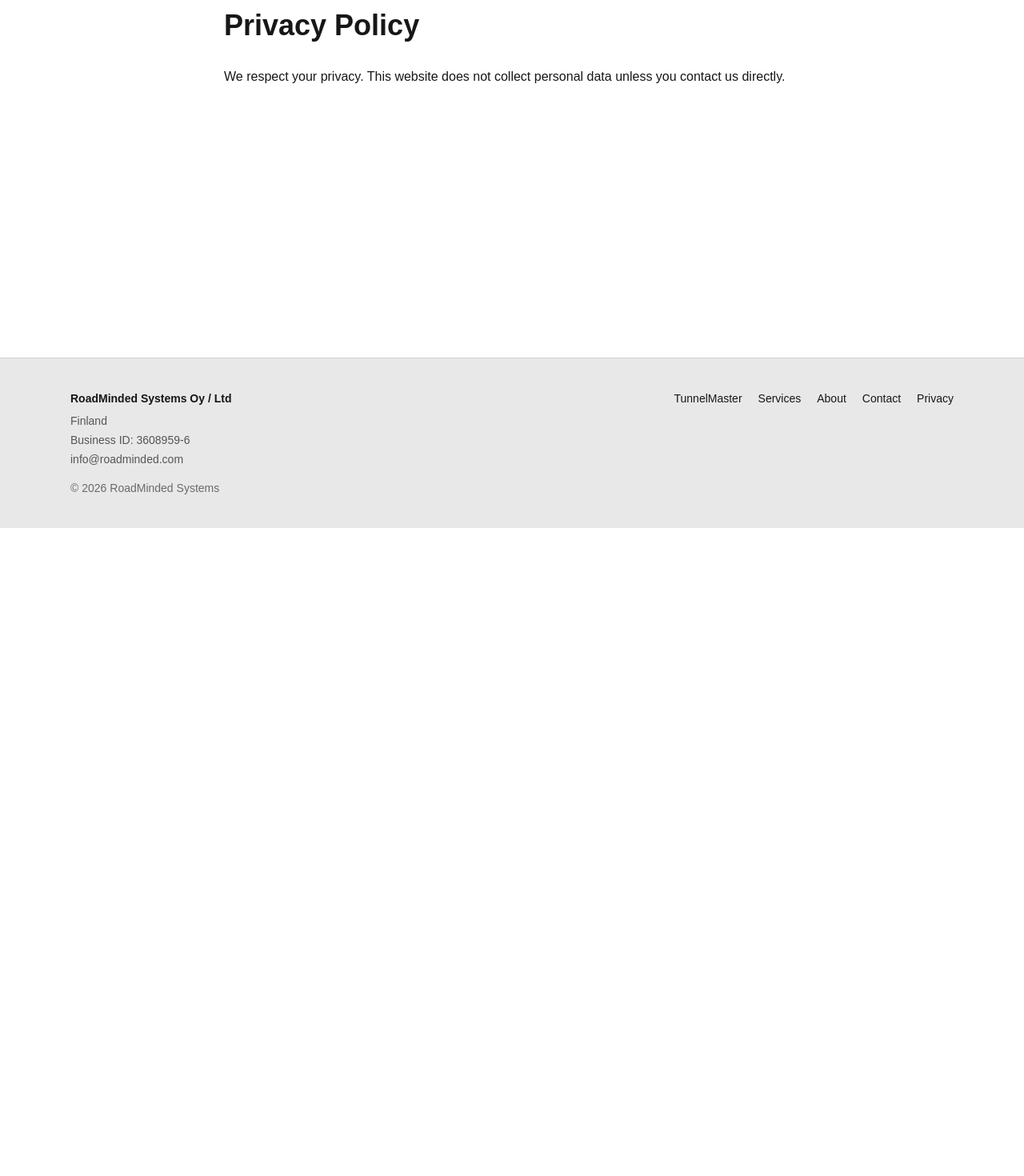
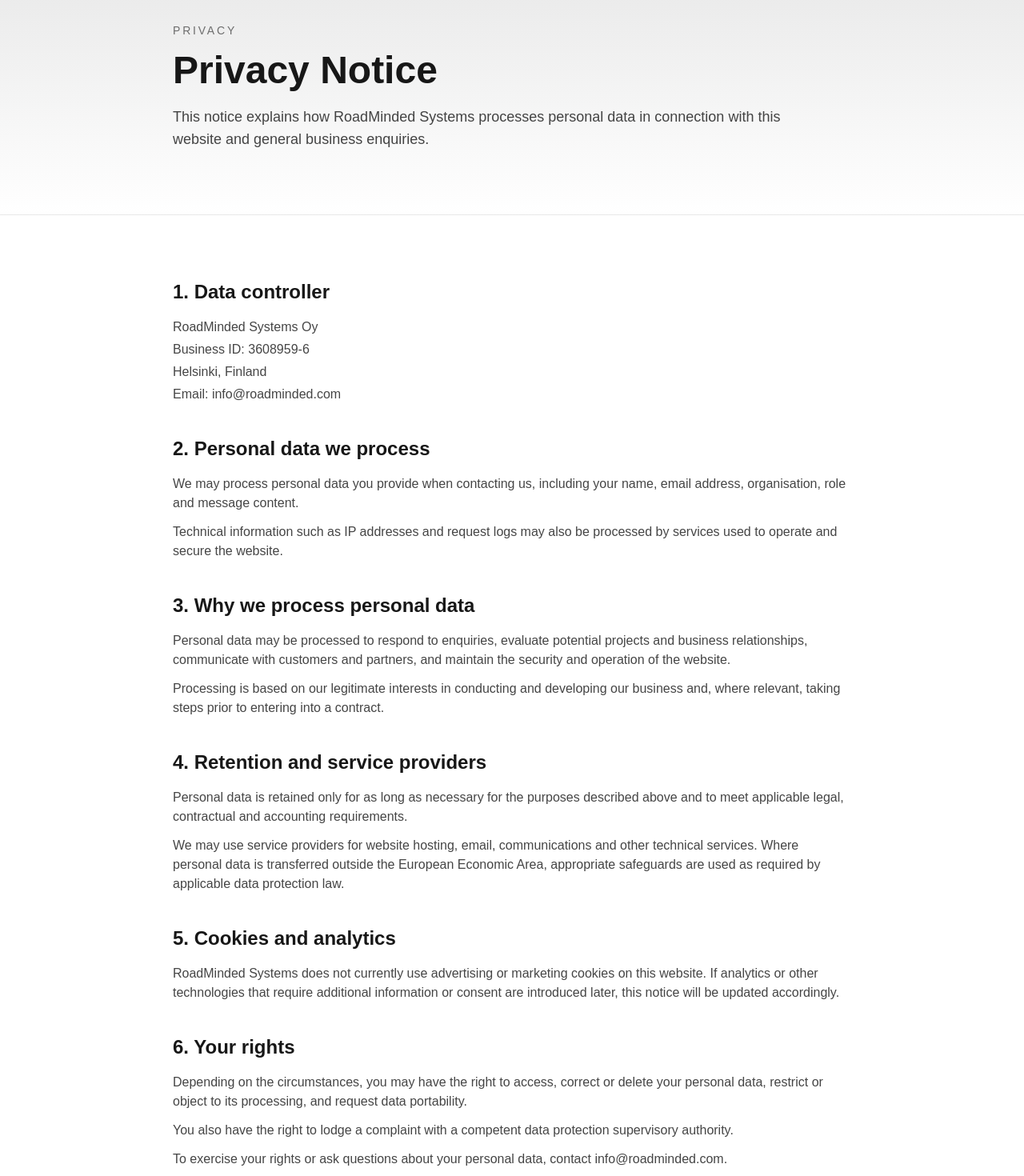
Before and after one commit to roadminded/website, a Next.js app: page /privacy in a window 1280 px wide. Shown: the part 140-1610 px from the top of the page at 80% size. Before the commit the page ends 800 px from the top, so only its background shows below. Built offline with nearby package versions, Linux system fonts and the light colour scheme.

Commit message:
added privacy page update

```diff
--- a/src/app/layout.js
+++ b/src/app/layout.js
@@ -110,11 +110,11 @@
 
               <div className="text-sm">
                 <div className="font-semibold">
-                  RoadMinded Systems Oy / Ltd
+                  RoadMinded Systems Oy
                 </div>
 
                 <div className="mt-2 opacity-70 space-y-1">
-                  <div>Finland</div>
+                  <div>Helsinki, Finland</div>
                   <div>Business ID: 3608959-6</div>
                   <div>
                     <a
--- a/src/app/privacy/page.js
+++ b/src/app/privacy/page.js
@@ -1,11 +1,170 @@
+export const metadata = {
+  title: "Privacy",
+  description:
+    "Privacy information for the RoadMinded Systems website and business enquiries.",
+};
+
 export default function Privacy() {
-  return (
-    <div className="max-w-3xl mx-auto px-6 py-16">
-      <h1 className="text-4xl font-bold mb-8">Privacy Policy</h1>
-      <p>
-        We respect your privacy. This website does not collect personal data
-        unless you contact us directly.
+  return (<div className="bg-base-100">
+    {/* Hero */} <section className="bg-gradient-to-b from-base-200 to-base-100 border-b border-base-200"> <div className="max-w-4xl mx-auto px-6 py-16 md:py-20">
+      <p className="text-xs md:text-sm uppercase tracking-[0.2em] opacity-60">
+        Privacy </p>
+
+      <h1 className="mt-4 text-4xl md:text-5xl font-bold">
+        Privacy Notice
+      </h1>
+
+      <p className="mt-5 text-lg opacity-80 max-w-3xl">
+        This notice explains how RoadMinded Systems processes personal data
+        in connection with this website and general business enquiries.
       </p>
     </div>
+    </section>
+
+    {/* Content */}
+    <section className="py-16 md:py-20">
+      <div className="max-w-4xl mx-auto px-6 space-y-10">
+
+        <section>
+          <h2 className="text-2xl font-semibold">
+            1. Data controller
+          </h2>
+
+          <div className="mt-4 opacity-80 space-y-1">
+            <p>RoadMinded Systems Oy</p>
+            <p>Business ID: 3608959-6</p>
+            <p>Helsinki, Finland</p>
+            <p>
+              Email:{" "}
+              <a
+                href="mailto:info@roadminded.com"
+                className="link link-hover"
+              >
+                info@roadminded.com
+              </a>
+            </p>
+          </div>
+        </section>
+
+        <section>
+          <h2 className="text-2xl font-semibold">
+            2. Personal data we process
+          </h2>
+
+          <p className="mt-4 opacity-80">
+            We may process personal data you provide when contacting us,
+            including your name, email address, organisation, role and message
+            content.
+          </p>
+
+          <p className="mt-3 opacity-80">
+            Technical information such as IP addresses and request logs may
+            also be processed by services used to operate and secure the
+            website.
+          </p>
+        </section>
+
+        <section>
+          <h2 className="text-2xl font-semibold">
+            3. Why we process personal data
+          </h2>
+
+          <p className="mt-4 opacity-80">
+            Personal data may be processed to respond to enquiries, evaluate
+            potential projects and business relationships, communicate with
+            customers and partners, and maintain the security and operation of
+            the website.
+          </p>
+
+          <p className="mt-3 opacity-80">
+            Processing is based on our legitimate interests in conducting and
+            developing our business and, where relevant, taking steps prior to
+            entering into a contract.
+          </p>
+        </section>
+
+        <section>
+          <h2 className="text-2xl font-semibold">
+            4. Retention and service providers
+          </h2>
+
+          <p className="mt-4 opacity-80">
+            Personal data is retained only for as long as necessary for the
+            purposes described above and to meet applicable legal,
+            contractual and accounting requirements.
+          </p>
+
+          <p className="mt-3 opacity-80">
+            We may use service providers for website hosting, email,
+            communications and other technical services. Where personal data
+            is transferred outside the European Economic Area, appropriate
+            safeguards are used as required by applicable data protection law.
+          </p>
+        </section>
+
+        <section>
+          <h2 className="text-2xl font-semibold">
+            5. Cookies and analytics
+          </h2>
+
+          <p className="mt-4 opacity-80">
+            RoadMinded Systems does not currently use advertising or marketing
+            cookies on this website. If analytics or other technologies that
+            require additional information or consent are introduced later,
+            this notice will be updated accordingly.
+          </p>
+        </section>
+
+        <section>
+          <h2 className="text-2xl font-semibold">
+            6. Your rights
+          </h2>
+
+          <p className="mt-4 opacity-80">
+            Depending on the circumstances, you may have the right to access,
+            correct or delete your personal data, restrict or object to its
+            processing, and request data portability.
+          </p>
+
+          <p className="mt-3 opacity-80">
+            You also have the right to lodge a complaint with a competent data
+            protection supervisory authority.
+          </p>
+
+          <p className="mt-3 opacity-80">
+            To exercise your rights or ask questions about your personal data,
+            contact{" "}
+            <a
+              href="mailto:info@roadminded.com"
+              className="link link-hover"
+            >
+              info@roadminded.com
+            </a>.
+          </p>
+        </section>
+
+        <section>
+          <h2 className="text-2xl font-semibold">
+            TunnelMaster service
+          </h2>
+
+          <p className="mt-4 opacity-80">
+            This notice applies to the RoadMinded Systems website and general
+            business communications. Personal data processed within
+            TunnelMaster may be subject to separate privacy information and
+            contractual data-processing arrangements.
+          </p>
+        </section>
+
+        <section className="pt-4 border-t border-base-300">
+          <p className="text-sm opacity-60">
+            Last updated: 28 August 2026
+          </p>
+        </section>
+
+      </div>
+    </section>
+  </div>
+
   );
 }
```
